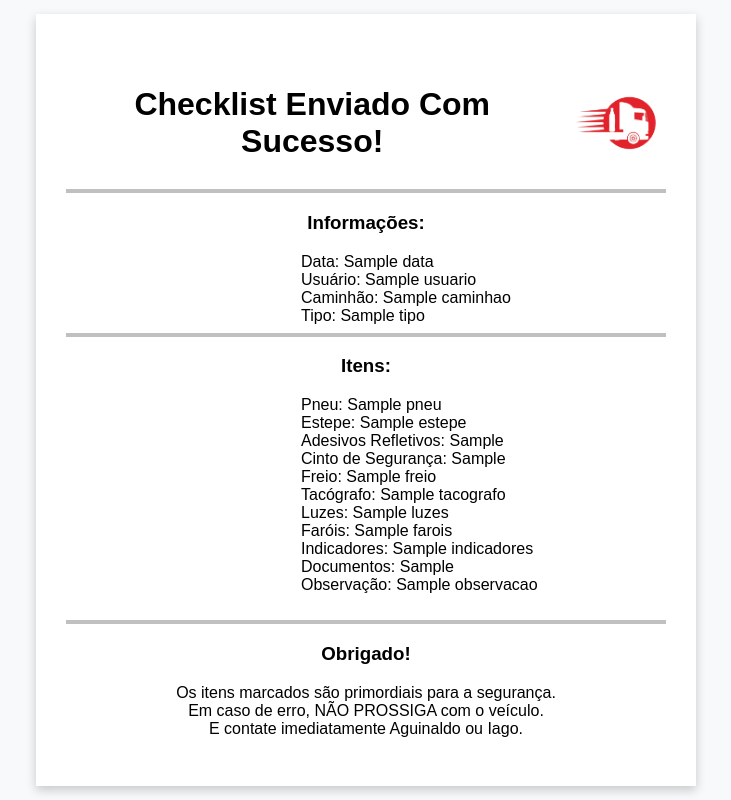
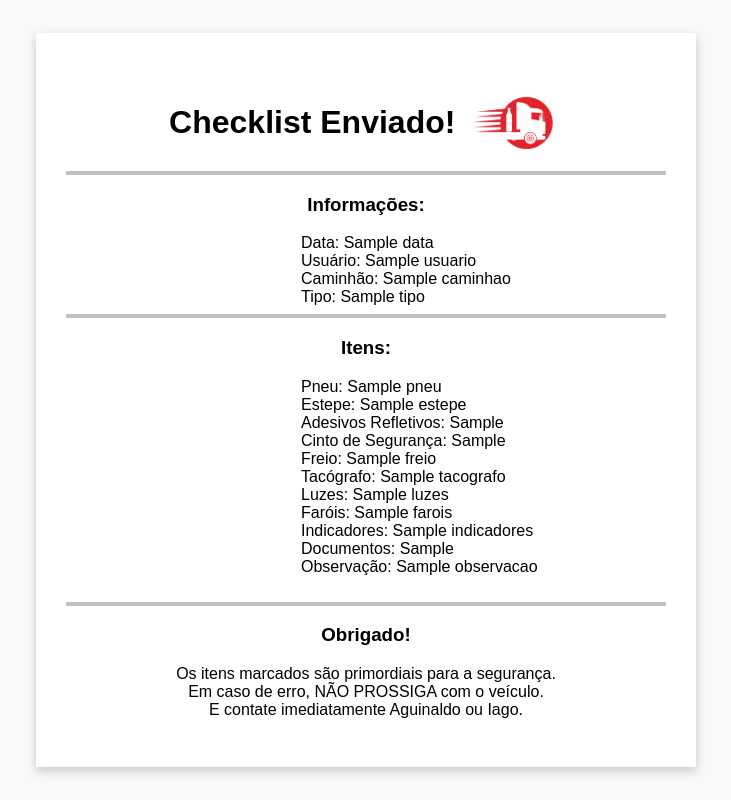
Before and after one commit to LUC4SMELLO/Checklist_Eletronico_Caminhoes, a Flask app: template templates/resultado.html in a window 1280 px wide. Shown: the whole page, without its empty margins (274-1005 px from the left). Run offline with Flask 3, Linux system fonts and the light colour scheme; the template is opened without the code that fills it: most values are stand-ins (such as "Sample title", 1, 10 or a date in 2020).

Commit message:
mudando título para 'Checklist Enviado'

```diff
--- a/templates/resultado.html
+++ b/templates/resultado.html
@@ -13,7 +13,7 @@
     <div class="container">
 
         <header>
-            <h1>Checklist Enviado Com Sucesso!</h1>
+            <h1>Checklist Enviado!</h1>
             <img src="{{ url_for('static', filename='images/logo_dbcambui_2.png') }}" alt="Logo da Empresa">
         </header>
 
```
